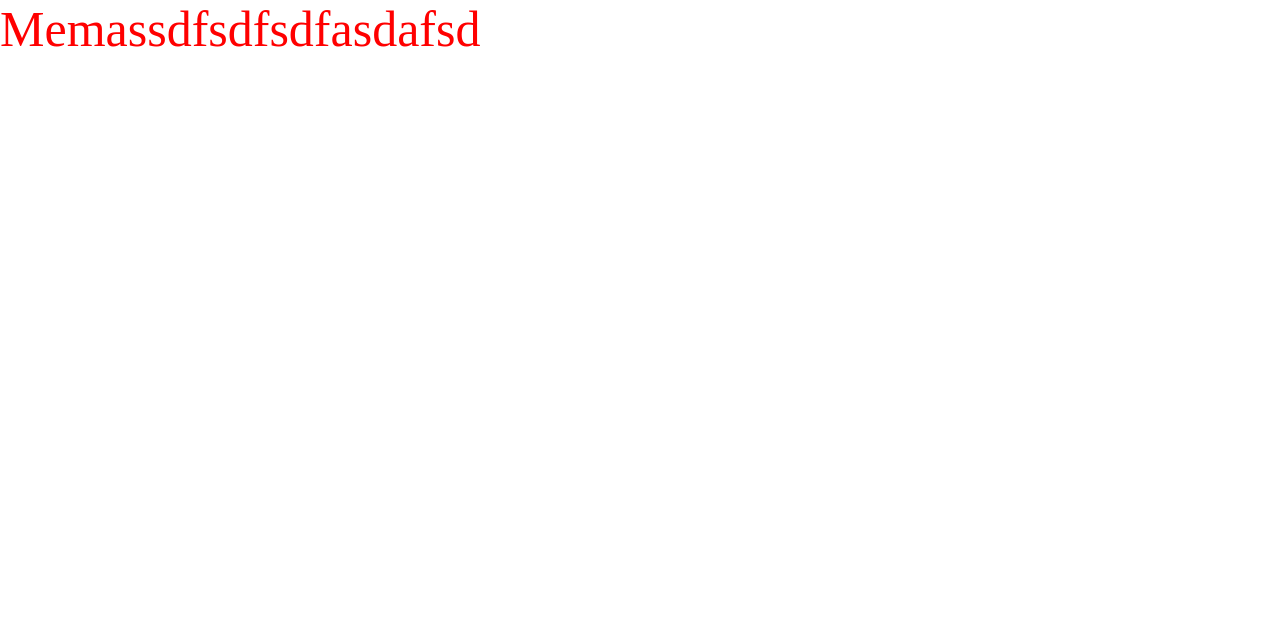
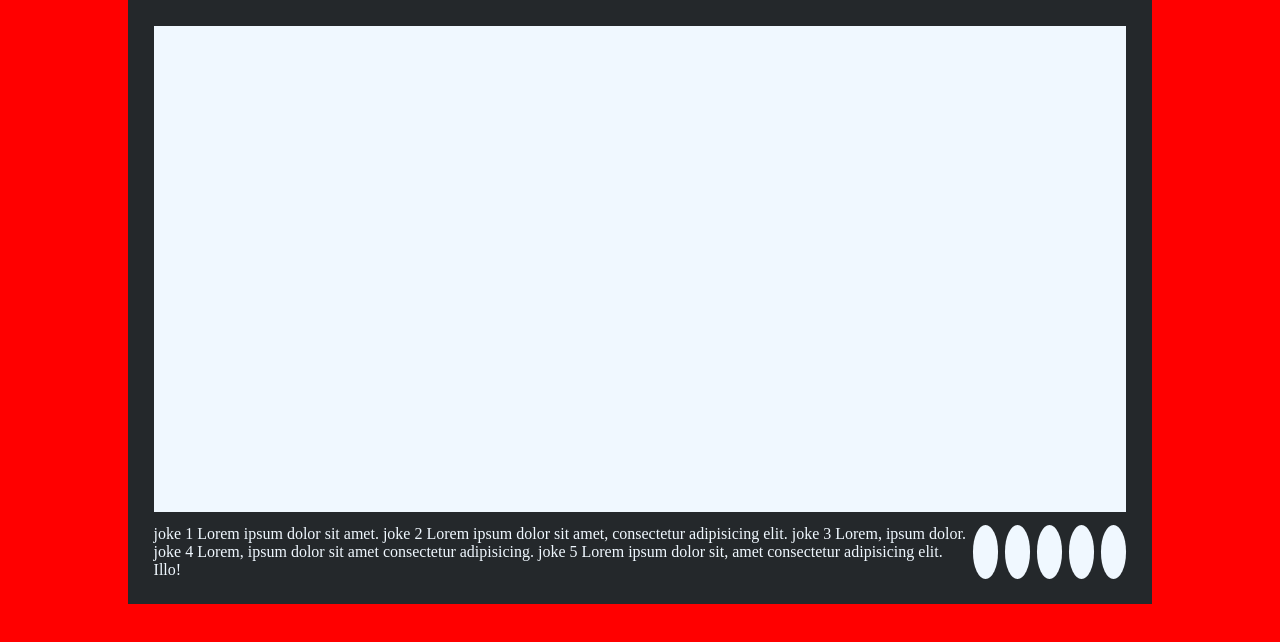
Before and after one commit to Maxlablearn/cssMemSlider, a plain HTML site: page cssMemSlider/index.html in a window 1280 px wide. Drawn offline with Linux system fonts and the light colour scheme.

Commit message:
feat: add start page layout (Sat, May 14, 2022 12:12:49 PM)

```diff
--- a/cssMemSlider/index.html
+++ b/cssMemSlider/index.html
@@ -9,6 +9,31 @@
     <link rel="shortcut icon" href="./assets/icons/happy-smile.svg" type="image/x-icon">
 </head>
 <body>
-    <div>Memassdfsdfsdfasdafsd</div>
+    <div class="slider-container">
+        <div class="images">
+            <div class="slider-item" id="it1"></div>
+            <div class="slider-item" id="it2"></div>
+            <div class="slider-item" id="it3"></div>
+            <div class="slider-item" id="it4"></div>
+            <div class="slider-item" id="it5"></div>
+        </div>
+        <div class="controls">
+            <div class="description">
+                <span class="text-item" id="it1">joke 1 Lorem ipsum dolor sit amet.</span>
+                <span class="text-item" id="it2">joke 2 Lorem ipsum dolor sit amet, consectetur adipisicing elit.</span>
+                <span class="text-item" id="it3">joke 3 Lorem, ipsum dolor.</span>
+                <span class="text-item" id="it4">joke 4 Lorem, ipsum dolor sit amet consectetur adipisicing.</span>
+                <span class="text-item" id="it5">joke 5 Lorem ipsum dolor sit, amet consectetur adipisicing elit. Illo!</span>
+            </div>
+            <div class="radio">
+                <a href="#it2"></a>
+                <a href="#it1"></a>
+                <a href="#it3"></a>
+                <a href="#it4"></a>
+                <a href="#it5"></a>
+            </div>
+        </div>
+
+    </div>
 </body>
 </html>
--- a/cssMemSlider/styles.css
+++ b/cssMemSlider/styles.css
@@ -27,16 +27,67 @@ max-width: 100%;
 display: block;
 }
 
-article > * + * {
-margin-top: 1em;
-}
-
 input, button, textarea, select {
 font: inherit;
 }
 /* -----reset styles----- */
 
-div {
-    color: red;
-    font-size: 50px;
+body {
+    width: 100%;
+    height: 100%;
+    pointer-events: none;
+    background-color: red;
+    display:flex;
+    justify-content:center;
+    align-items:center;
+    color: aliceblue;
 }
+
+.slider-container {
+    width: 80%;
+    display: flex;
+    flex-direction: column;
+    row-gap: 1vw;
+    /* margin: 0 auto; */
+    background-color: #24282b;
+    padding: 2vw;
+
+}
+
+.images {
+    display: flex;
+    flex-direction: row;
+    overflow: hidden;
+    width: 100%;
+    aspect-ratio: 2/1;
+
+}
+
+.slider-item {
+    width: 100%;
+    aspect-ratio: 2/1;
+    background-color: aliceblue;
+}
+
+.controls {
+    display: flex;
+    flex-direction: row;
+    justify-content: space-between;
+}
+
+.radio {
+    display: flex;
+    column-gap: 0.5vw;
+
+}
+
+.radio a{
+    display: inline-block;
+    border-radius: 50%;
+    width: 2vw;
+    aspect-ratio: 1/1;
+    transition: transform 0.2s;
+    pointer-events: auto;
+    background-color: aliceblue;
+    padding: 1vw;
+}
```
